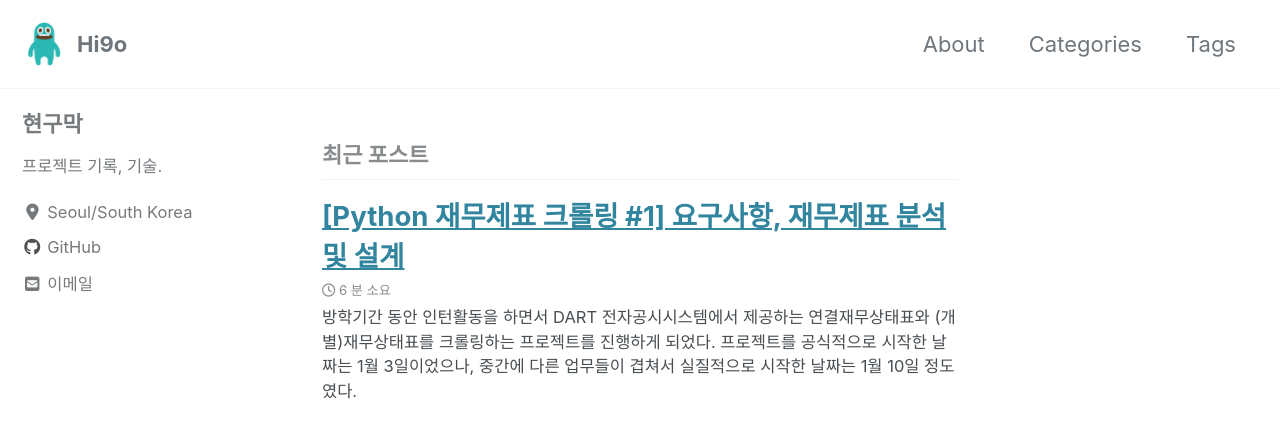
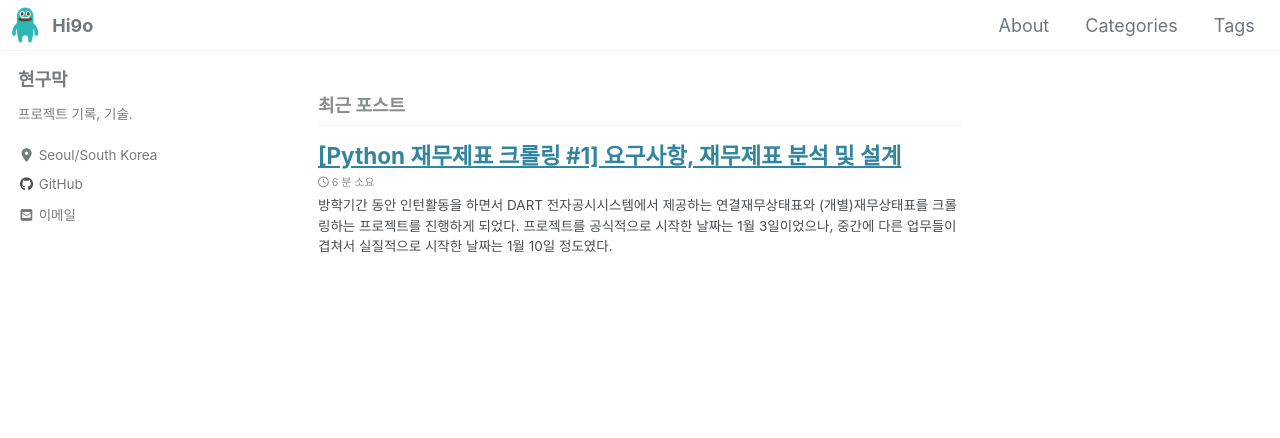
Before and after one commit to Hyeon9mak/Hyeon9mak.github.io, a Jekyll site: the page built from index.html, in a window 1280 px wide and 900 px high. Shown: the top 438 px of the window. Built offline with Jekyll 4.4.1, drawn with Linux system fonts in a browser that asks for light colours; cached includes are drawn as plain includes; nearby versions of some CDN libraries; the list of posts is cut into pages by our own code.

Commit message:
font-sizes

```diff
--- a/_sass/minimal-mistakes/_masthead.scss
+++ b/_sass/minimal-mistakes/_masthead.scss
@@ -15,7 +15,8 @@
     @include clearfix;
     margin-left: auto;
     margin-right: auto;
-    padding: 1em;
+    // 메뉴바 패딩 조절. default 1em;
+    padding: 0.4em;
     max-width: 100%;
     display: -webkit-box;
     display: -ms-flexbox;
--- a/_sass/minimal-mistakes/_reset.scss
+++ b/_sass/minimal-mistakes/_reset.scss
@@ -15,11 +15,11 @@ html {
   }
 
   @include breakpoint($large) {
-    font-size: 20px;
+    font-size: 18px;
   }
 
   @include breakpoint($x-large) {
-    font-size: 22px;
+    font-size: 18px;
   }
 
   -webkit-text-size-adjust: 100%;
```
